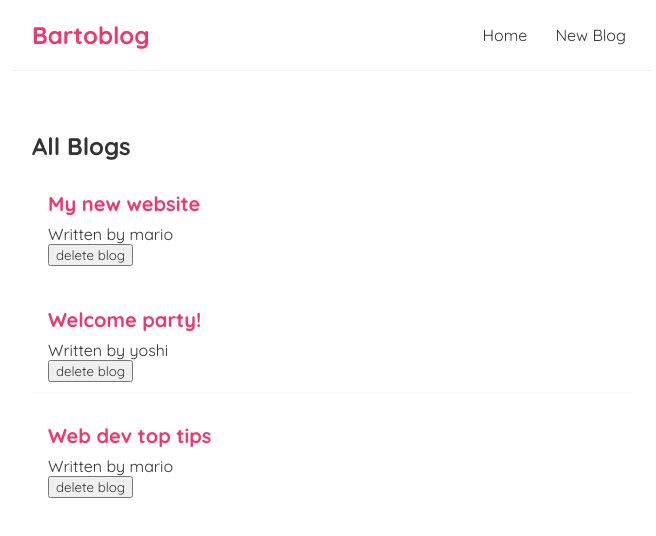
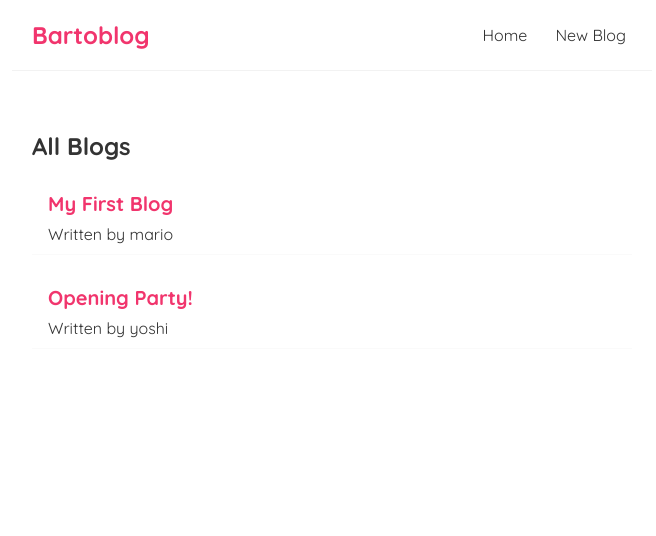
Before and after one commit to mbarto202/react-netninja, a React (Create React App) app: page / in a window 1280 px wide. Shown: the top 536 px of the page, without its empty margins (308-964 px from the left). Built offline with nearby package versions, Linux system fonts and the light colour scheme; data requests are answered from the project's data file.

Commit message:
fetching data

```diff
--- a/src/BlogList.js
+++ b/src/BlogList.js
@@ -1,4 +1,4 @@
-const BlogList = ({blogs, title, handleDelete}) => {
+const BlogList = ({blogs, title}) => {
 
     return ( <div className="blog-list">
         <h2>{title}</h2>
@@ -6,7 +6,6 @@
                 <div className="blog-preview" key={blogs.id}>
                     <h2>{blog.title}</h2>
                     <p>Written by {blog.author}</p>
-                    <button onClick={() => handleDelete(blog.id)}>delete blog</button>
                 </div>
             ))}
     </div> );
--- a/src/Home.js
+++ b/src/Home.js
@@ -2,26 +2,24 @@
 import BlogList from "./BlogList";
 
 const Home = () => {
-    const [blogs, setBlogs] = useState([
-        { title: 'My new website', body: 'lorem ipsum...', author: 'mario', id: 1 },
-        { title: 'Welcome party!', body: 'lorem ipsum...', author: 'yoshi', id: 2 },
-        { title: 'Web dev top tips', body: 'lorem ipsum...', author: 'mario', id: 3 }
-    ]);
+    const [blogs, setBlogs] = useState(null);
 
     const [name, setName] = useState('Michael')
 
-    const handleDelete = (id) => {
-        const newBlogs = blogs.filter(blog => blog.id !== id)
-        setBlogs(newBlogs)
-    }
+
 
     useEffect(() => {
-        console.log('use effect ran');
+        fetch('http://localhost:8000/blogs').then(res => {
+            return res.json()
+        })
+        .then(data => {
+            setBlogs(data)
+        })
     }, [])
 
     return (
         <div className="home">
-            <BlogList blogs ={blogs} title="All Blogs" handleDelete={handleDelete}/>
+            {blogs && <BlogList blogs ={blogs} title="All Blogs"/>}
         </div>
      );
 }
```
